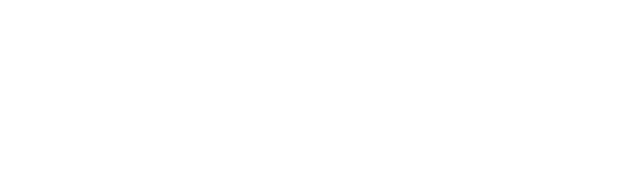
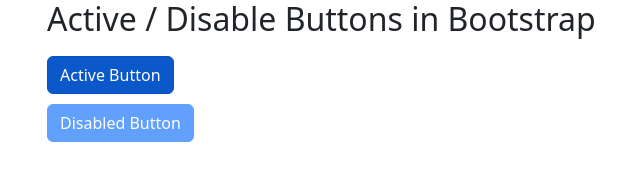
Before and after one commit to jogindrakumar/bootstrap-learning, a plain HTML site: page buttons.html in a window 1280 px wide. Shown: the whole page, without its empty margins (103-743 px from the left). Drawn offline with nearby package versions, Linux system fonts and the light colour scheme.

Commit message:
active-button-disable-button-in-bootstrap

```diff
--- a/buttons.html
+++ b/buttons.html
@@ -51,6 +51,15 @@
     <br>
     <button class="btn btn-primary btn-sm">Small</button> -->
 
+    <h2>Active / Disable Buttons in Bootstrap</h2>
+
+    <button class="btn btn-primary active">
+        Active Button
+    </button><br>
+    <button class="btn btn-primary disabled">
+        Disabled Button
+    </button>
+
 
 </body>
 
```
